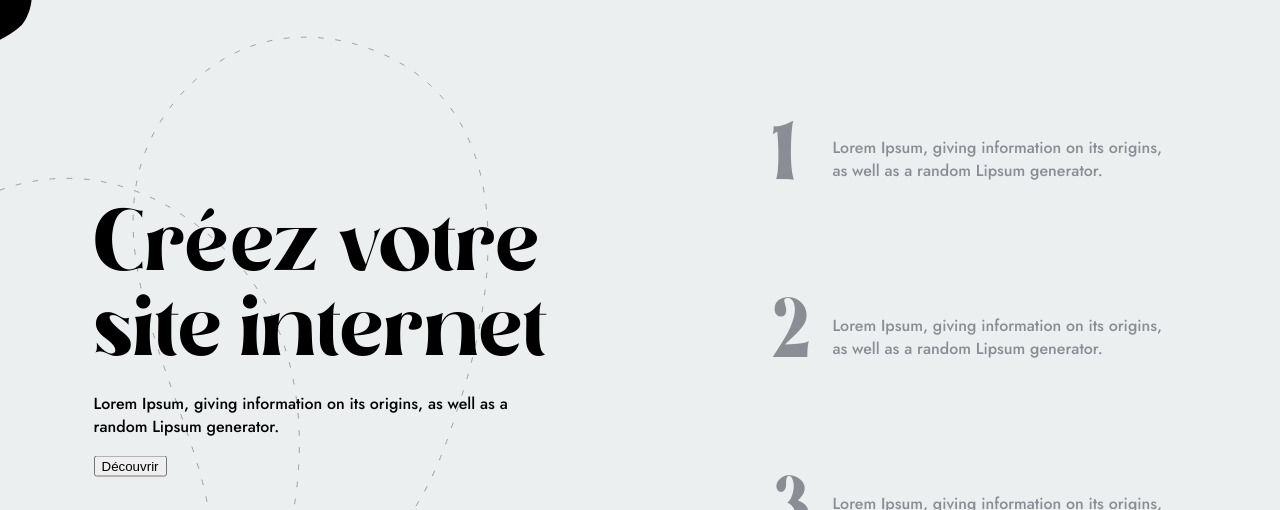
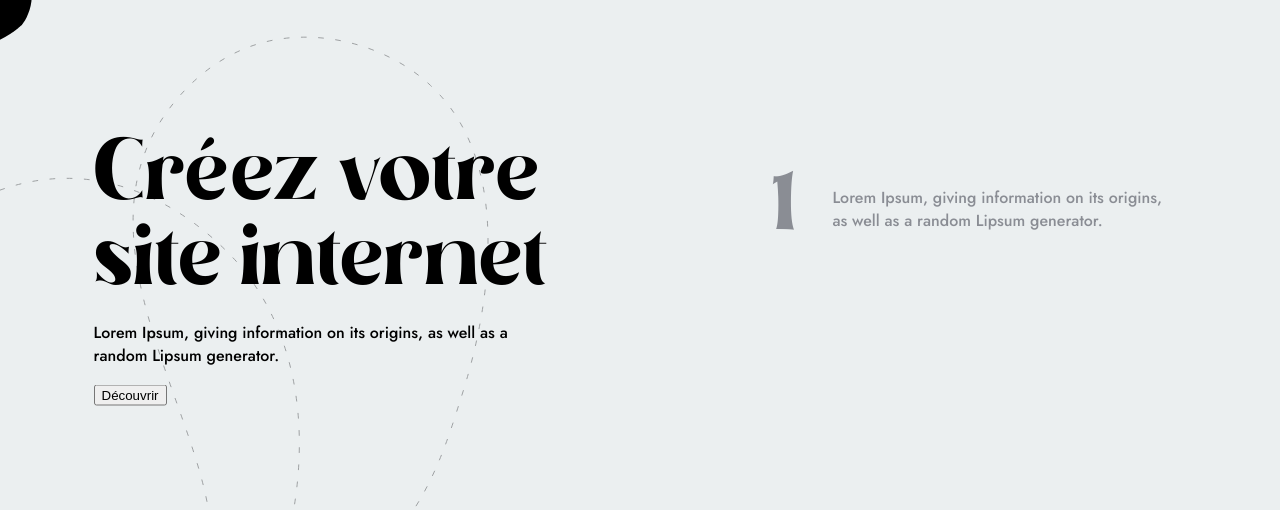
Before and after one commit to Timothee-Picard/asilenti.fr, a Nuxt app: page / in a window 1280 px wide. Shown: the part 970-1480 px from the top of the page. Built offline with nearby package versions, Linux system fonts and the light colour scheme.

Commit message:
grow up element

```diff
--- a/components/home/section/create.vue
+++ b/components/home/section/create.vue
@@ -42,9 +42,8 @@
 <style lang="scss" scoped>
 section {
   padding-top: 15em;
-  padding-bottom: 20px;
+  padding-bottom: 5em;
   display: flex;
-  align-items: center;
   position: relative;
   .bg-line {
     width: 80%;
@@ -60,9 +59,10 @@ section {
     display: flex;
     justify-content: center;
     position: sticky;
-    bottom: 50%;
-    transform: translateY(50%);
+    top: 50%;
+    transform: translateY(-50%);
     height: fit-content;
+    margin-top: 200px;
     .content {
       max-width: 453px;
     }
@@ -76,9 +76,10 @@ section {
       flex-direction: column;
       max-width: 450px;
       margin-left: 5em;
+      gap: 5em;
       li {
         display: flex;
-        padding: 50px 0 50px 3em;
+        padding: 100px 0 100px 3em;
         border-left: 3px solid transparent;
         color: #8A8D94;
         &:hover {
```
